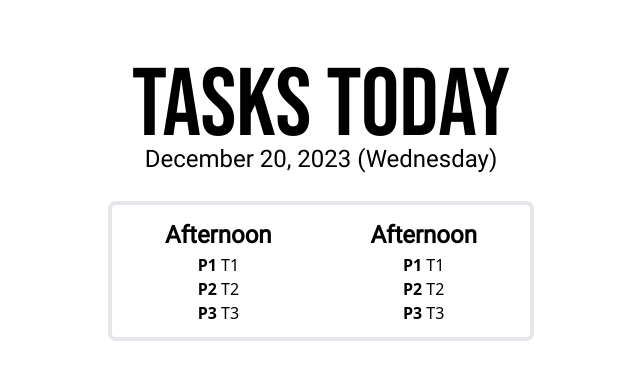
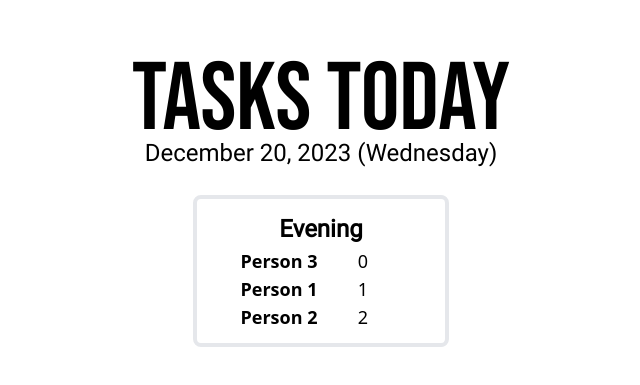
Before and after one commit to su0h/chores-web, an Angular app: page / in a window 1280 px wide. Shown: the part 193-578 px from the top of the page, without its empty margins (319-959 px from the left). Built offline with nearby package versions, Linux system fonts and the light colour scheme.

Commit message:
Created basic layout

```diff
--- a/src/app/chores-container/chore-set/chore-set.component.css
+++ b/src/app/chores-container/chore-set/chore-set.component.css
@@ -7,5 +7,5 @@
 
 .task {
     font-family: 'roboto-reg';
-    font-size: 1rem;
+    font-size: 1.5rem;
 }
--- a/src/app/chores-container/chore-set/chore-set.component.html
+++ b/src/app/chores-container/chore-set/chore-set.component.html
@@ -1,8 +1,11 @@
-<div class="grid grid-cols-1">
-    <div class="text-center tasks-header">Afternoon</div>
-    <div class="text-base">
-        <div class="text-center"><span class="font-bold">P1</span> T1</div>
-        <div class="text-center"><span class="font-bold">P2</span> T2</div>
-        <div class="text-center"><span class="font-bold">P3</span> T3</div>
+<div class="grid grid-cols-1 w-3/4 mx-auto">
+    <div class="text-center tasks-header">{{header}}</div>
+    <div class="text-lg">
+        @for(assignee of assignees; track $index) {
+            <div class="grid grid-cols-2 text-center text">
+                <div><span class="font-bold">{{assignee}}</span></div>
+                <div>{{[$index]}}</div>
+            </div>
+        }
     </div>
 </div>
--- a/src/app/chores-container/chore-set/chore-set.component.ts
+++ b/src/app/chores-container/chore-set/chore-set.component.ts
@@ -1,4 +1,5 @@
-import { Component } from '@angular/core';
+import { Component, OnInit, Input } from '@angular/core';
+import { ChoreService } from '../chore.service';
 
 @Component({
   selector: 'app-chore-set',
@@ -7,6 +8,19 @@ import { Component } from '@angular/core';
   templateUrl: './chore-set.component.html',
   styleUrl: './chore-set.component.css'
 })
-export class ChoreSetComponent {
+export class ChoreSetComponent implements OnInit {
+  protected assignees: Array<String>;
+  protected tasks: Array<String>;
+  @Input() header: String;
 
+  constructor(protected choreService: ChoreService) {
+    this.assignees = [];
+    this.tasks = [];
+    this.header = '';
+  }
+
+  ngOnInit(): void {
+      this.assignees = this.choreService.assignees;
+      this.tasks = this.choreService.tasks;
+  }
 }
--- /dev/null
+++ b/src/app/chores-container/chore.service.ts
@@ -0,0 +1,40 @@
+import { Injectable, OnInit } from '@angular/core';
+
+@Injectable({
+  providedIn: 'root'
+})
+export class ChoreService {
+  private _assignees: Array<String> = ["Person 1", "Person 2", "Person 3"];
+  private _tasks: Array<String> = ["Hain", "Ligpit", "Hugas"];
+
+  constructor() {
+    const day_num = 1;
+    this._assignees = this.rotateArray(this._assignees, day_num);
+    console.log(this._assignees);
+  }
+
+  public get assignees(): Array<String> {
+    return [...this._assignees];
+  }
+
+  public get tasks(): Array<String> {
+    return [...this._tasks];
+  }
+
+  private rotateArray(arr: Array<String>, positions: number): Array<String> {
+    const length = arr.length;
+
+    // Ensure a valid number of positions
+    positions = positions % length;
+
+    // Handle negative positions
+    if (positions < 0) {
+      positions = length + positions;
+    }
+
+    // Rotate the array
+    const rotatedArray = [...arr.slice(-positions), ...arr.slice(0, length - positions)];
+
+    return rotatedArray;
+  }
+}
--- a/src/app/chores-container/chores-container.component.html
+++ b/src/app/chores-container/chores-container.component.html
@@ -1,6 +1,10 @@
-<div class="grid grid-cols-2 gap-4 border-solid border-4 rounded-lg p-3">
-    @if(1 == 1) {
-        <app-chore-set></app-chore-set>
-    }
-    <app-chore-set></app-chore-set>
-</div>
+@if(true) {
+    <div class="w-3/5 mx-auto border-solid border-4 rounded-lg p-3">
+        <app-chore-set [header]="'Evening'"></app-chore-set>
+    </div>
+} @else {
+    <div class="grid grid-cols-2 gap-4 border-solid border-4 rounded-lg p-3">
+        <app-chore-set [header]="'Afternoon'"></app-chore-set>
+        <app-chore-set [header]="'Evening'"></app-chore-set>
+    </div>
+}
```
Also changed, not shown: 1 other file (tests, documents, lock files or other folders).
